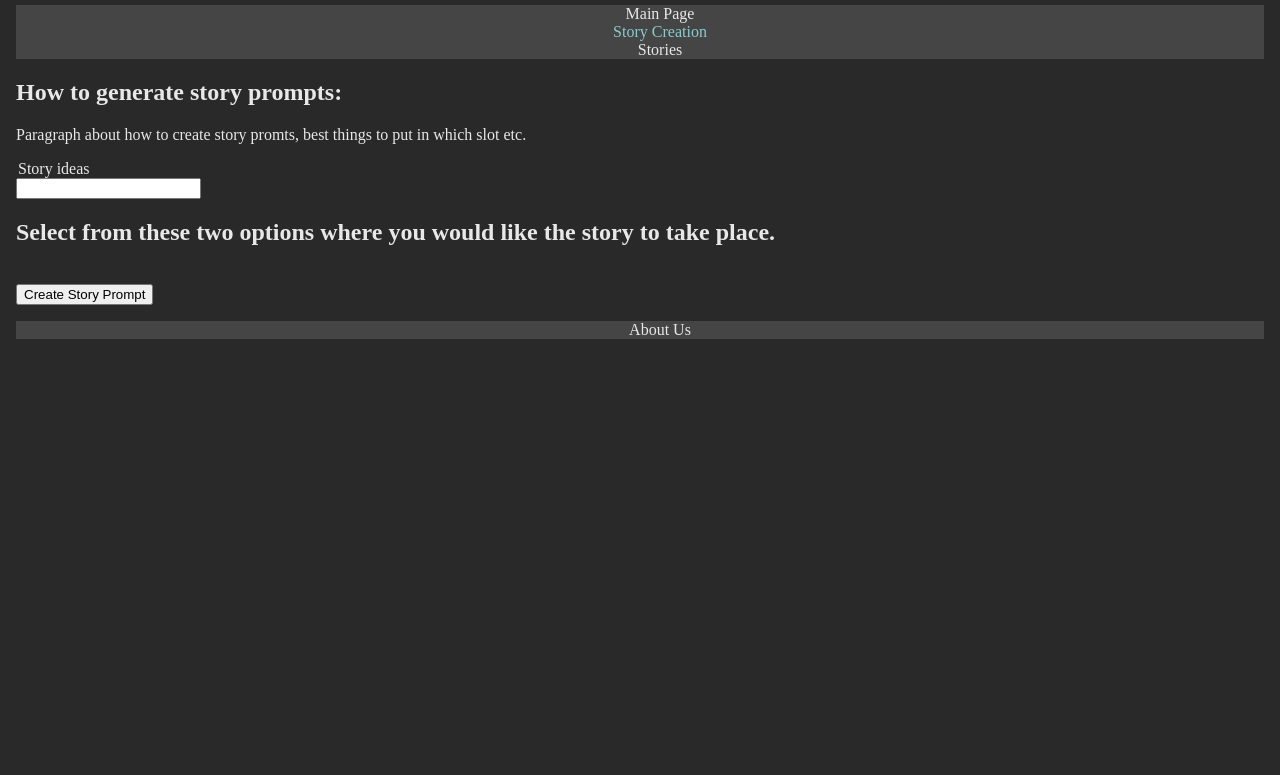
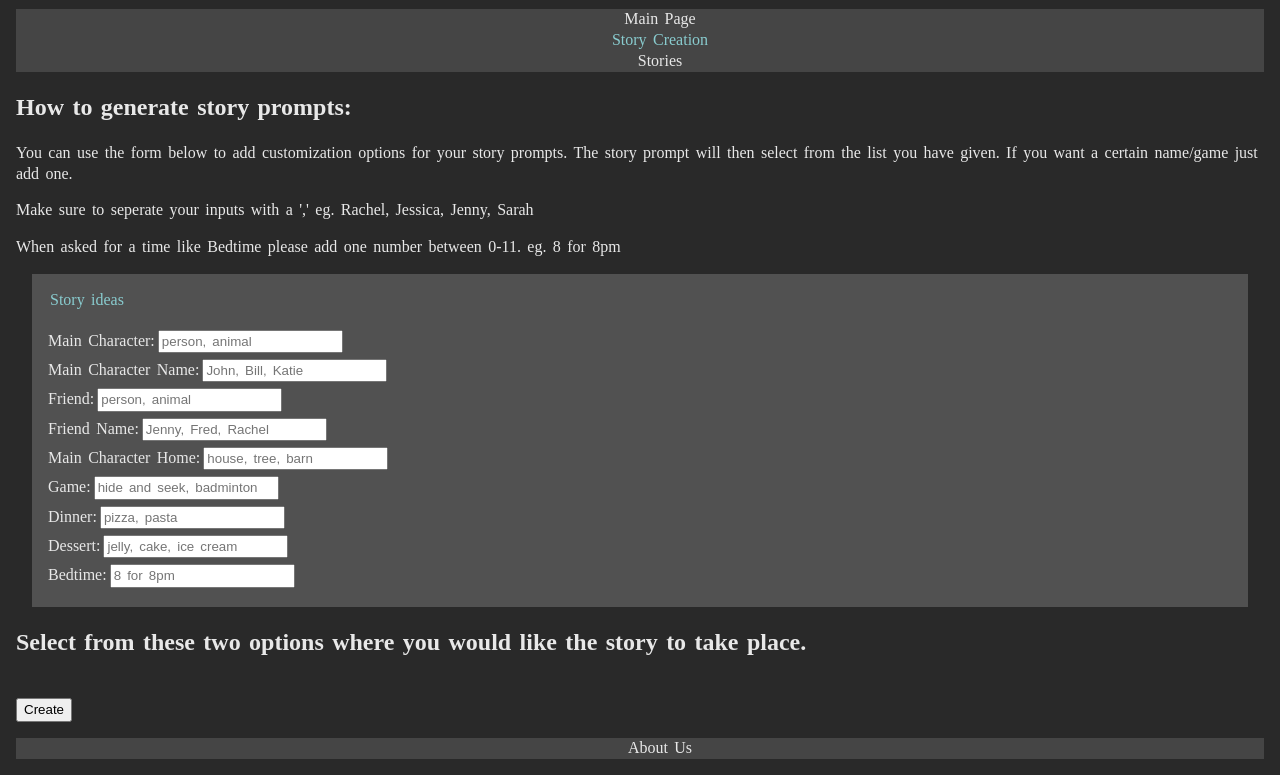
Before and after one commit to QualityMermaid/TechEd-201-finalProject, a plain HTML site: page create.html in a window 1280 px wide. Shown: the part 75-850 px from the top of the page. Before the commit the page ends 800 px from the top, so only its background shows below. Drawn offline with Linux system fonts and the light colour scheme.

Commit message:
added input for form and minimal styling

```diff
--- a/create.html
+++ b/create.html
@@ -9,6 +9,7 @@
     <!-- change content later -->
     <link rel="stylesheet" href="css/style.css">
     <link rel="stylesheet" href="css/style.css">
+    <link rel="stylesheet" href="css/create.css">
 </head>
 <body>
     <header>
@@ -25,20 +26,29 @@
     <main>
         <h2> How to generate story prompts:</h2>
         <p>
-            Paragraph about how to create story promts, best things to put in which slot etc.
+            You can use the form below to add customization options for your story prompts. The story prompt will then select from the list you have given. If you want a certain name/game just add one.
         </p>
+        <p>Make sure to seperate your inputs with a ',' eg. Rachel, Jessica, Jenny, Sarah</p>
+        <p>When asked for a time like Bedtime please add one number between 0-11. eg. 8 for 8pm</p>
+
         <form id="storyForm">
             <legend>Story ideas</legend>
-            <label>
-                <input type="text" name="Main Character Name:">
-            </label>
+            <label>Main Character:<input type="text" name="mainCharacterType" placeholder="person, animal"></label>
+            <label>Main Character Name:<input type="text" name="mainCharacter" placeholder="John, Bill, Katie"></label>
+            <label>Friend:<input type="text" name="friendType" placeholder="person, animal"></label>
+            <label>Friend Name:<input type="text" name="friend" placeholder="Jenny, Fred, Rachel"></label>
+            <label>Main Character Home:<input type="text" name="home" placeholder="house, tree, barn"></label>
+            <label>Game:<input type="text" name="game" placeholder="hide and seek, badminton"></label>
+            <label>Dinner:<input type="text" name="Dinner" placeholder="pizza, pasta"></label>
+            <label>Dessert:<input type="text" name="Dessert" placeholder="jelly, cake, ice cream"></label>
+            <label>Bedtime:<input type="text" name="Bedtime" placeholder="8 for 8pm" ></label>
         </form>
         <section id="imageSelectionSection">
             <h2>Select from these two options where you would like the story to take place.</h2>
             <img />
             <img />
         </section>
-        <button type="submit">Create Story Prompt</button>
+        <button type="submit">Create</button>
     </main>
 
     <footer>
--- a/css/create.css
+++ b/css/create.css
@@ -0,0 +1,15 @@
+#storyForm{
+    margin: 1rem;
+    background-color: rgb(81, 81, 81);
+    padding: 1rem;
+    display: grid;
+}
+
+legend{
+    padding-bottom: 1rem;
+    color: #89cccf;
+}
+
+input{
+    margin: 3px;
+}
--- a/css/style.css
+++ b/css/style.css
@@ -4,6 +4,8 @@ https://colorhunt.co/palette/0e29541f6e8c2e8a9984a7a1 */
 
 *{
     box-sizing: border-box;
+    word-spacing: .15rem;
+    line-height: 1.3;
 }
 
 body{
```
Also changed, not shown: index.html (+1 -1 lines).
